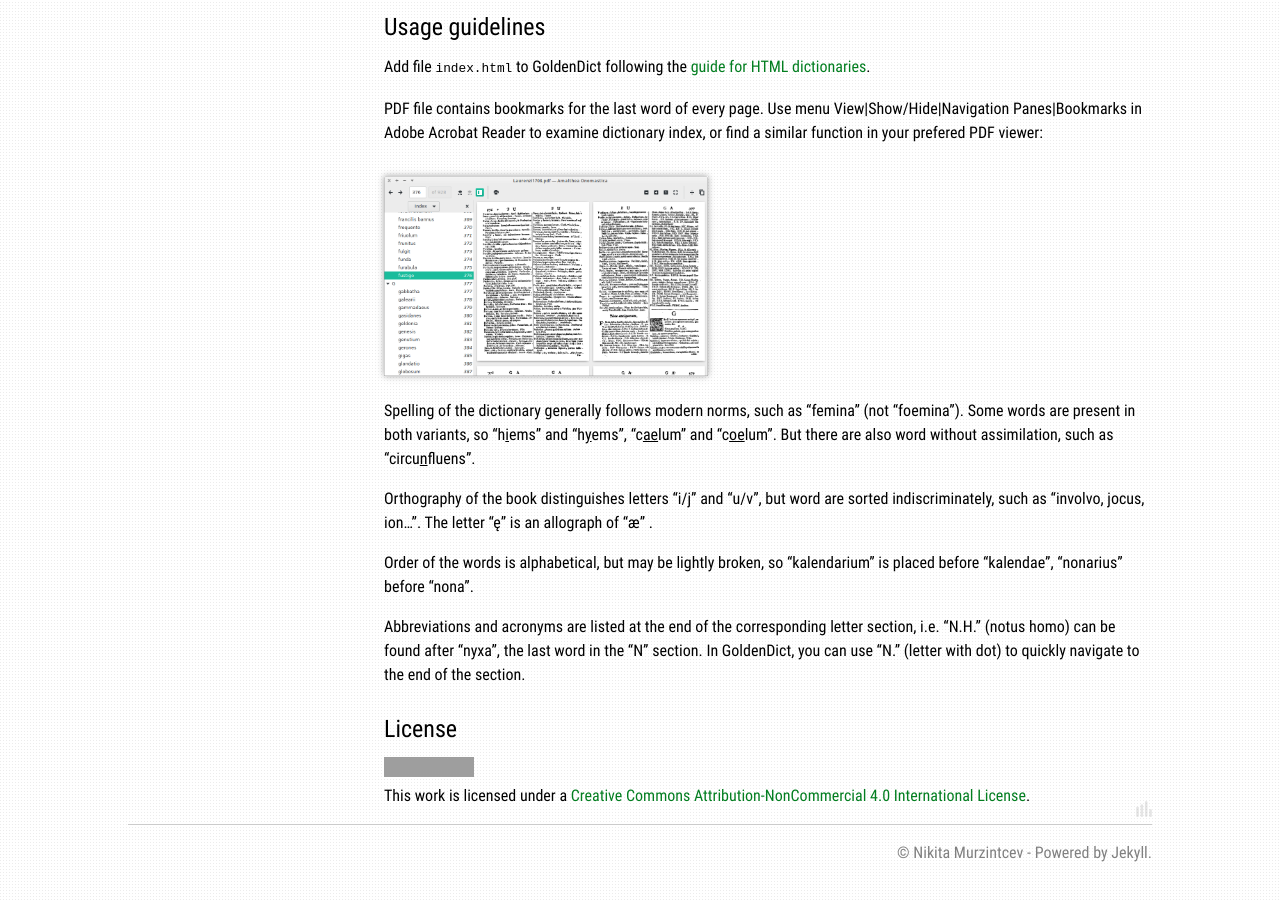
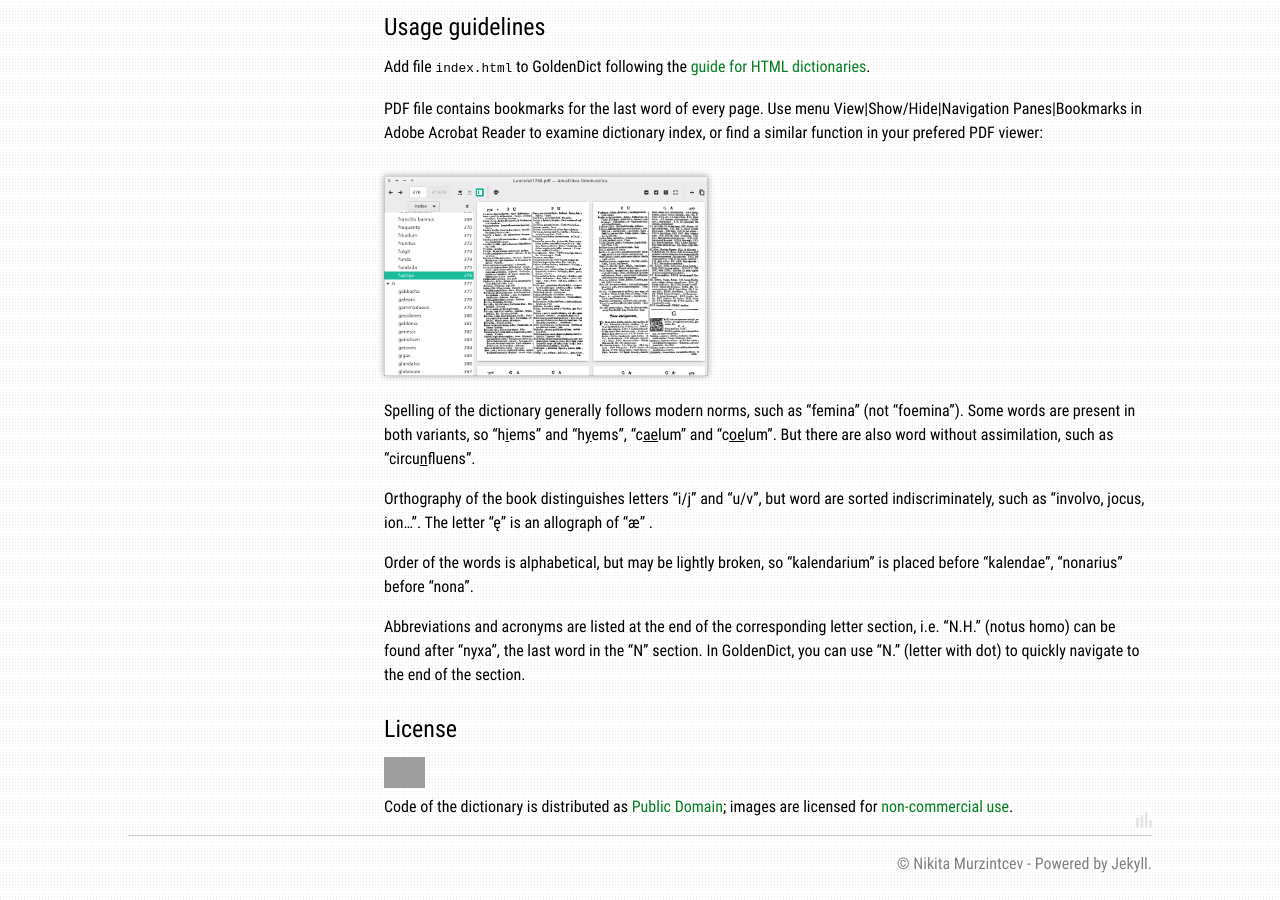
Before and after one commit to latin-dict/latin-dict.github.io, a Jekyll site: the page built from _dictionaries/Laurenzi1708.md, in a window 1280 px wide and 900 px high, scrolled down 922 px. Built offline with Jekyll 4.4.1, drawn with Linux system fonts in a browser that asks for light colours; grey boxes are pictures that could not be loaded.

Commit message:
small changes

```diff
--- a/_dictionaries/Laurenzi1708.md
+++ b/_dictionaries/Laurenzi1708.md
@@ -34,7 +34,7 @@ This dictionary contains common lexis, but is intended for advanced Latin learne
 
 ## Sources
 
-1. Laurenzi, Giuseppe. _Amalthea Onomastica._ Venice, 1708. URL: <https://www.digitale-sammlungen.de/en/view/bsb10523625>.
+1. Laurenzi, Giuseppe. _Amalthea Onomastica._ Venice, 1708. URL: [https://www.digitale-sammlungen.de/en/view/bsb10523625](https://www.digitale-sammlungen.de/en/view/bsb10523625?page=6,7).
 
 
 ## Usage guidelines
@@ -56,8 +56,8 @@ Abbreviations and acronyms are listed at the end of the corresponding letter sec
 
 ## License
 
-[![CC BY-NC-SA](https://licensebuttons.net/l/by-nc/4.0/88x31.png)](http://creativecommons.org/licenses/by-nc/4.0/)\\
-This work is licensed under a [Creative Commons Attribution-NonCommercial 4.0 International License](http://creativecommons.org/licenses/by-nc/4.0/).
+<img src="https://rightsstatements.org/files/buttons/NoC-NC.dark-white-interior.svg" style="height: 31px;">\\
+Code of the dictionary is distributed as [Public Domain](http://creativecommons.org/publicdomain/mark/1.0/); images are licensed for [non-commercial use](https://rightsstatements.org/page/NoC-NC/1.0/).
 
 
 [1]: https://github.com/latin-dict/{{ page.nickname }}
```
Also changed, not shown: _dictionaries/Blatt1997.md (+3 -0 lines), _dictionaries/Smith1854.md (+2 -0 lines), _dictionaries/Smith1873.md (+3 -1 lines), _dictionaries/Smith1890.md (+2 -0 lines), _posts/2021-08-14-Greek.md (+1 -1 lines).
